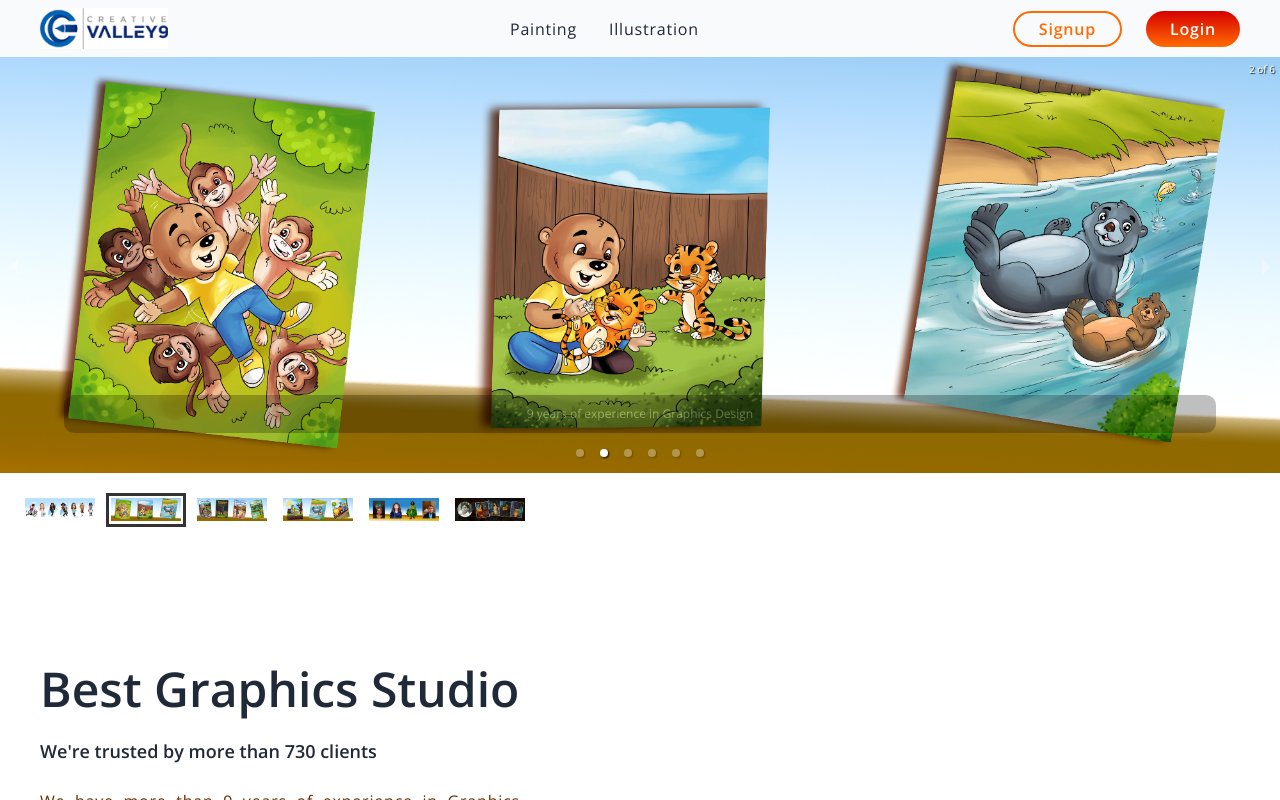
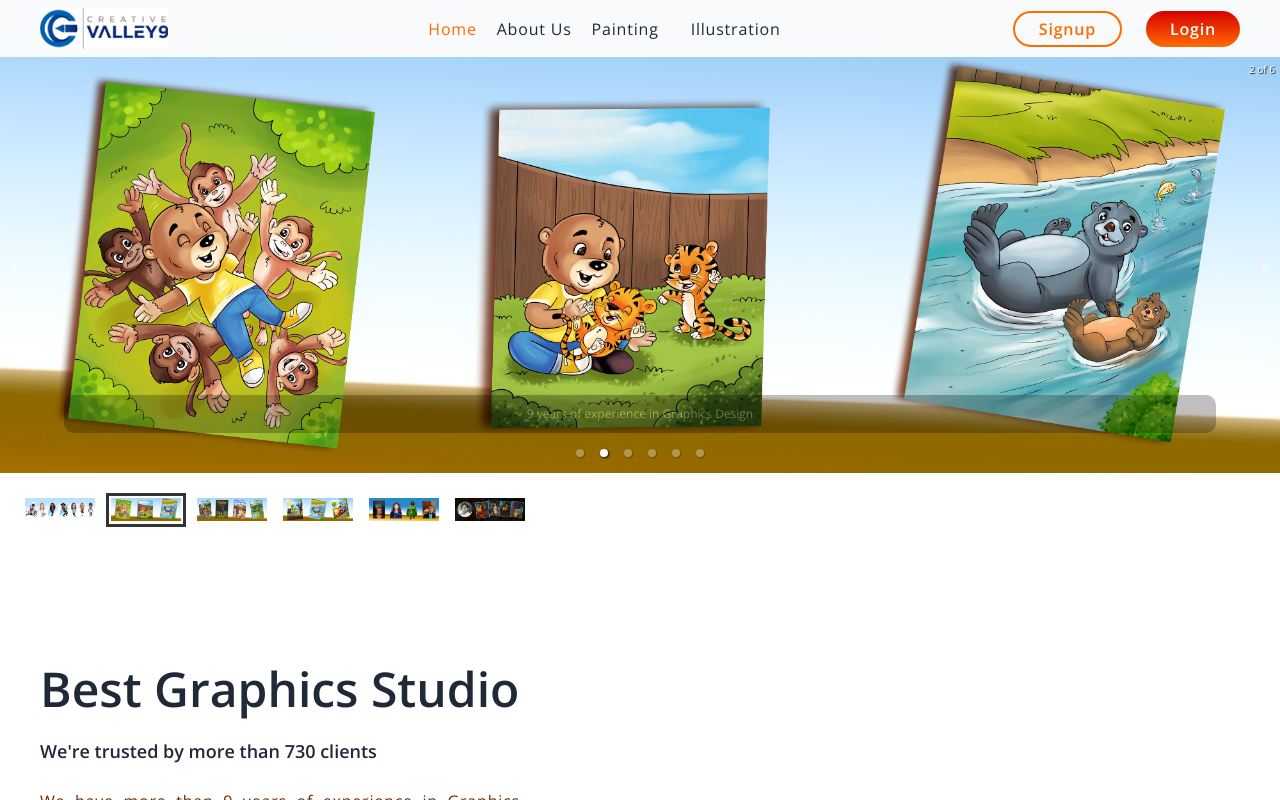
Before and after one commit to tapaskulti/creative9-frontend, a React (Vite) app: page / in a window 1280 px wide. Built offline with nearby package versions, Linux system fonts and the light colour scheme; no server answers.

Commit message:
frontend

```diff
--- a/src/App.jsx
+++ b/src/App.jsx
@@ -29,6 +29,7 @@ import ContactUs from "./pages/contactUs";
 import SuccessPayment from "./pages/SuccessPayment";
 import CancelPayment from "./pages/CancelPayment";
 import ReviewEntry from "./pages/ReviewEntry";
+import AboutUs from "./components/AboutUs";
 
 function App() {
   const dispatch = useDispatch();
@@ -79,6 +80,7 @@ function App() {
           <Route path="/terms-conditions" element={<TermsConditions />} />
           <Route path="/cancellation-refund" element={<CancellationRefund />} />
           <Route path="/shipping-delivery" element={<ShippingDelivery />} />
+          <Route path="/aboutUs" element={<AboutUs />} />
           <Route path="/contactUs" element={<ContactUs />} />
           <Route path="/success" element={<SuccessPayment />} />
           <Route path="/cancel" element={<CancelPayment />} />
--- /dev/null
+++ b/src/components/AboutUs.jsx
@@ -0,0 +1,10 @@
+import Header from "./Header";
+
+export default function AboutUs() {
+return (
+<div>
+    <Header />
+    <div>About us!</div>
+</div>
+)
+}
--- a/src/components/Header.jsx
+++ b/src/components/Header.jsx
@@ -87,6 +87,18 @@ function Header() {
         {/* navbar */}
         {/* <div className="flex font-sans tracking-wider space-x-10 bg-gradient-to-t from-[#FF000070] to-[#FF6B002B] px-10 py-2 rounded-full "> */}
         <div className="flex font-sans tracking-wider space-x-5 pl-10 ">
+        <NavLink
+            className={({ isActive }) => (isActive ? "text-[#ff6a00]" : "")}
+            to="/"
+          >
+            <div className="py-1 cursor-pointer">Home</div>
+          </NavLink>
+          <NavLink
+            className={({ isActive }) => (isActive ? "text-[#ff6a00]" : "")}
+            to="/AboutUs"
+          >
+            <div className="py-1 cursor-pointer">About Us</div>
+          </NavLink>
           <NavLink
             className={({ isActive }) => (isActive ? "text-[#ff6a00]" : "")}
             to="/Painting"
```
